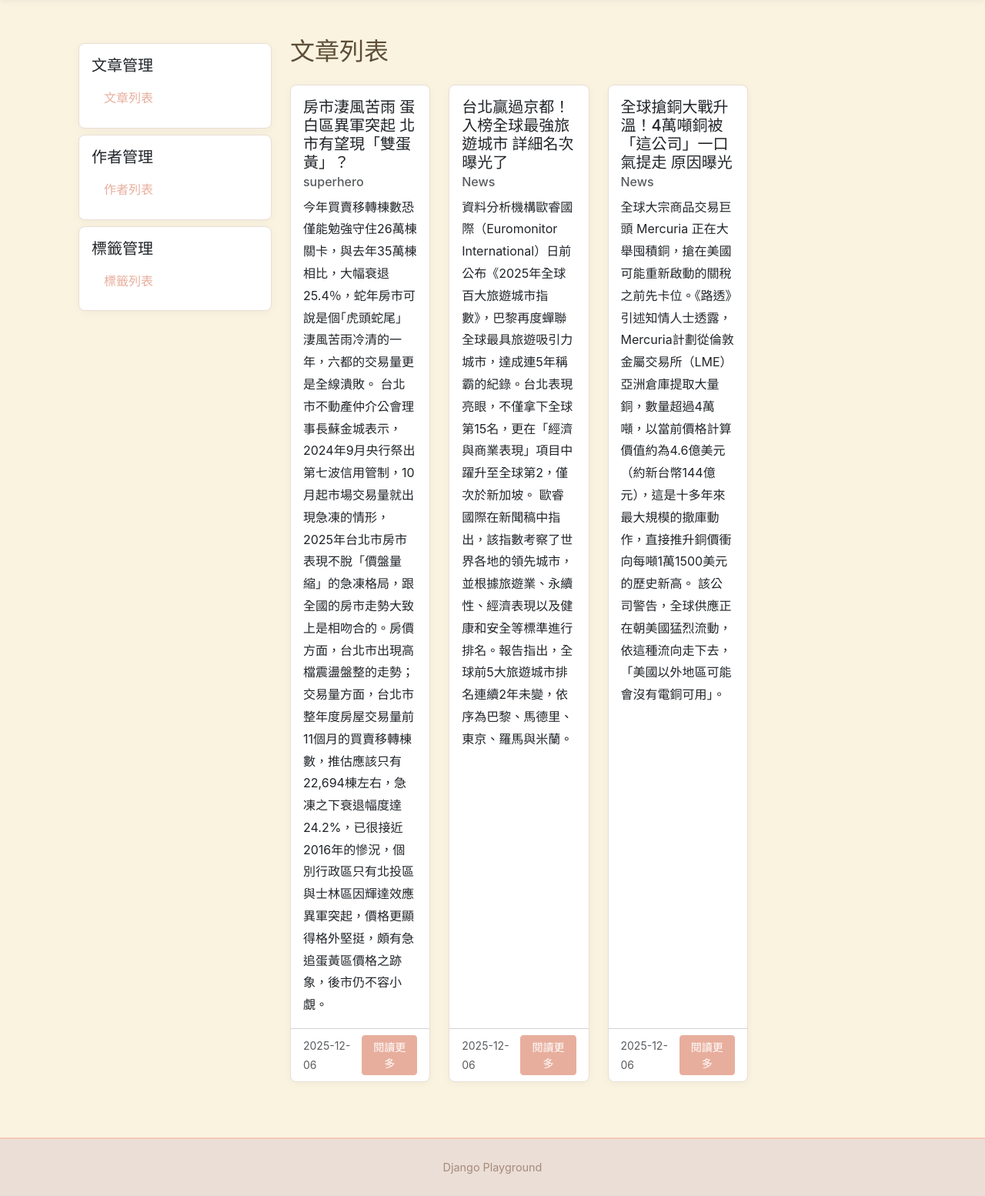
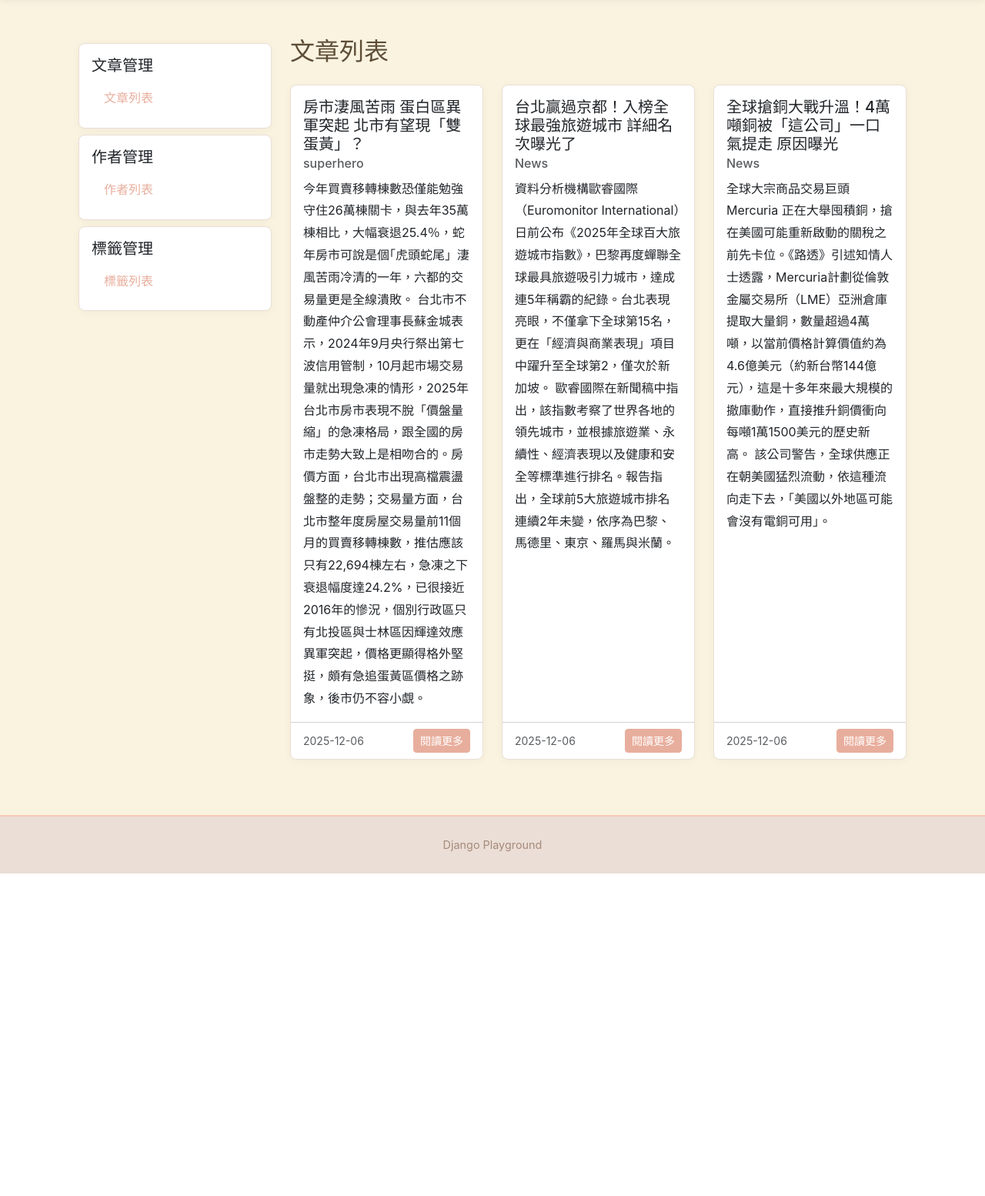
Before and after one commit to elhuai/django-playground, a Django app: page /blog/articles/ in a window 1280 px wide. Shown: the part 64-1618 px from the top of the page at 77% size. After the commit the page ends 1199 px from the top, so only its background shows below. Run offline with Django 5.2, Linux system fonts and the light colour scheme; data comes from the database, SQL or seed files in the repository; some libraries are stand-ins or nearby versions.

Commit message:
[fix] Adjust article card layout for improved responsiveness

```diff
--- a/blog/templates/blog/components/article_card.html
+++ b/blog/templates/blog/components/article_card.html
@@ -1,4 +1,4 @@
-<div class="col-12 col-sm-6 col-md-6 col-lg-4 col-xl-3 mb-4">
+<div class="col-12 col-sm-6 col-md-6 col-lg-4 col-xl-4 mb-4">
   <div class="card h-100">
     <div class="card-body d-flex flex-column">
       <h5 class="card-title">
```
Also changed, not shown: README.md.
